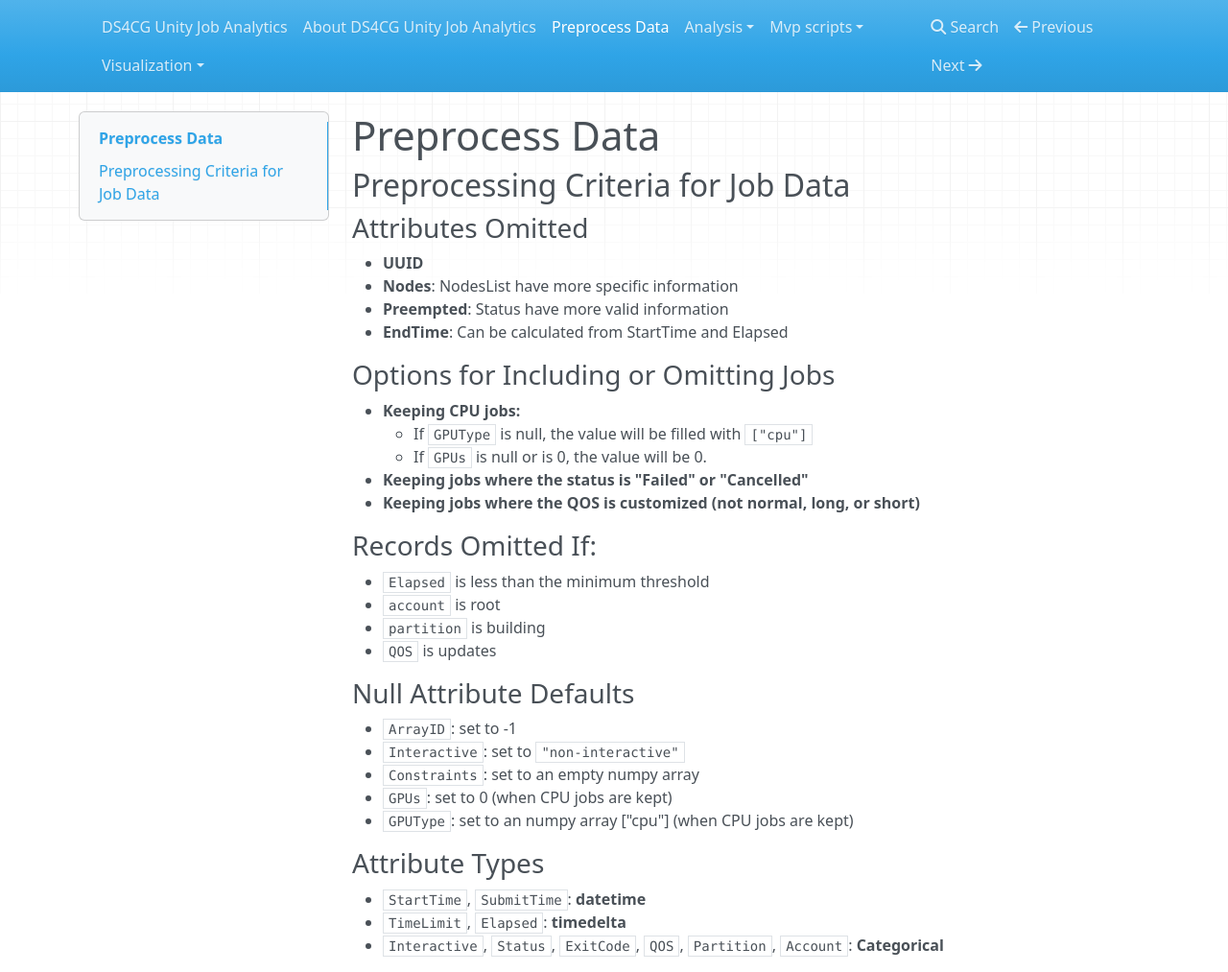
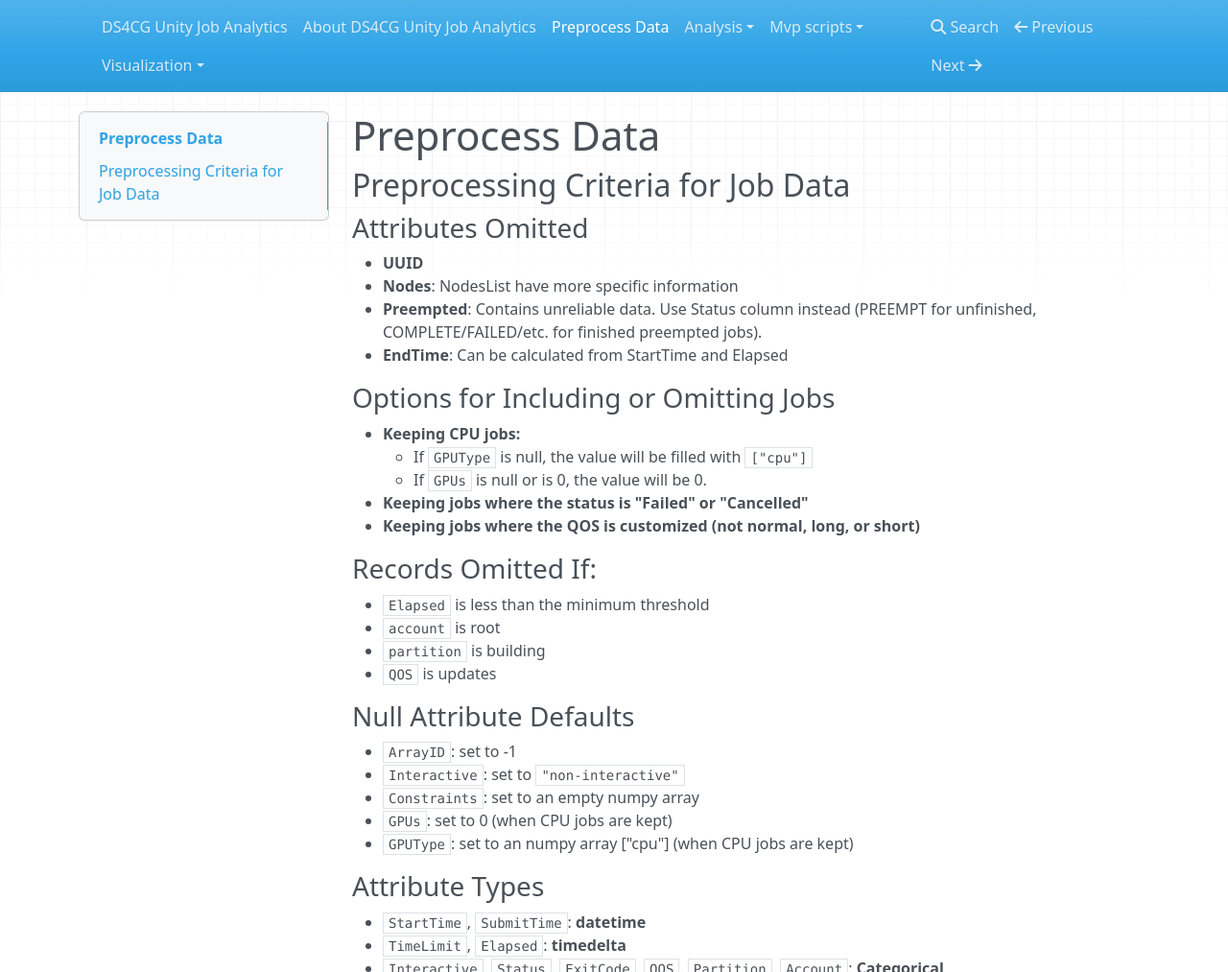
Before and after one commit to UnityHPC/ds4cg-job-analytics, an MkDocs documentation site: the page built from docs/preprocess.md, in a window 1280 px wide and 1258 px high, cut to the strip 0-1013 px from the top of the window. Shown: the whole strip at 96% size. Built offline with MkDocs 1.6.1, drawn with Linux system fonts in a browser that asks for light colours; nearby versions of some CDN libraries.

Commit message:
Update documentation for Preempted columne

```diff
--- a/docs/preprocess.md
+++ b/docs/preprocess.md
@@ -4,7 +4,8 @@
 ### Attributes Omitted
 - **UUID**
 - **Nodes**: NodesList have more specific information
-- **Preempted**: Status have more valid information
+- **Preempted**: Contains unreliable data. Use Status column instead (PREEMPT for
+    unfinished, COMPLETE/FAILED/etc. for finished preempted jobs).
 - **EndTime**: Can be calculated from StartTime and Elapsed
 
 ### Options for Including or Omitting Jobs
```
